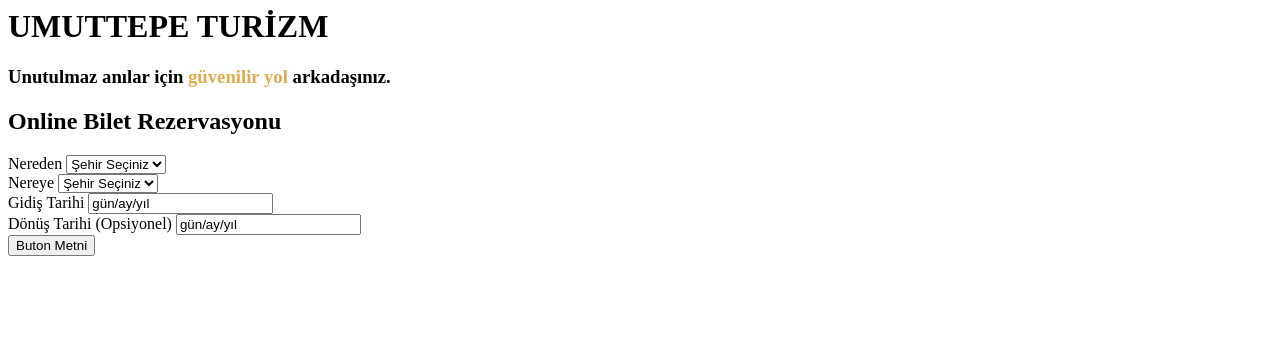
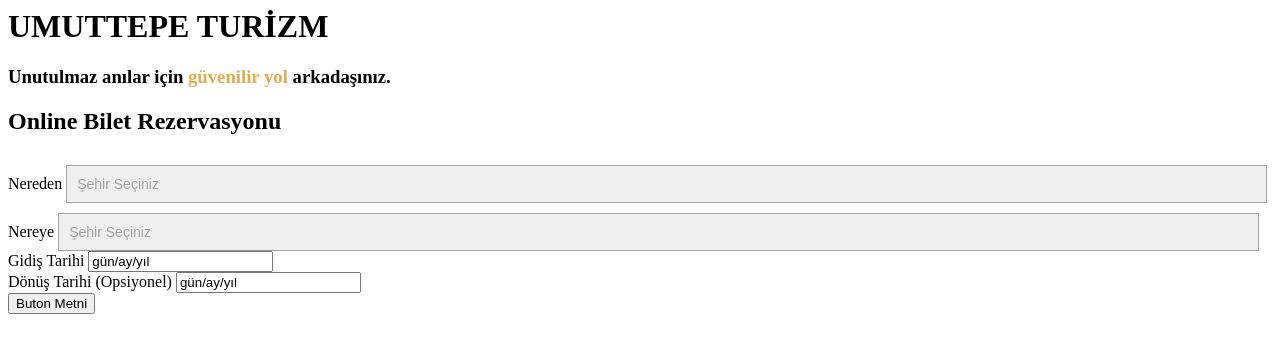
Before and after one commit to ArtunKARA/UmuttepeBusTicketSystem, a CodeIgniter 4 app: template ciapp/app/Views/kullanici/KullaniciSeferSorgu.php in a window 1280 px wide. Shown: the top 353 px of the page. Run offline with PHP 8.4 and a stand-in for CodeIgniter, Linux system fonts and the light colour scheme; the template is opened without the code that fills it, so the values that code supplies are empty; some libraries are stand-ins or nearby versions.

Commit message:
combobox css

```diff
--- a/ciapp/app/Views/kullanici/KullaniciSeferSorgu.php
+++ b/ciapp/app/Views/kullanici/KullaniciSeferSorgu.php
@@ -14,7 +14,7 @@
 <div class="ban-top">
     <div class="bnr-left">
         <label class="inputLabel">Nereden</label>
-        <select id="fromCity" class="city" required>
+        <select style="width: 95%;color: #9E9E9E;outline: none;font-size: 14px;padding: 10px 10px;border: 1px solid #9E9E9E;-webkit-appearance: none;margin-top: 10px;" id="fromCity" class="city" required>
             <option value="">Şehir Seçiniz</option>
             <option value="istanbul">İstanbul</option>
             <option value="ankara">Ankara</option>
@@ -24,7 +24,7 @@
     </div>
     <div class="bnr-left">
         <label class="inputLabel">Nereye</label>
-        <select id="toCity" class="city" required>
+        <select style="width: 95%;color: #9E9E9E;outline: none;font-size: 14px;padding: 10px 10px;border: 1px solid #9E9E9E;-webkit-appearance: none;margin-top: 10px;" id="toCity" class="city" required>
             <option value="">Şehir Seçiniz</option>
             <option value="istanbul">İstanbul</option>
             <option value="ankara">Ankara</option>
```
